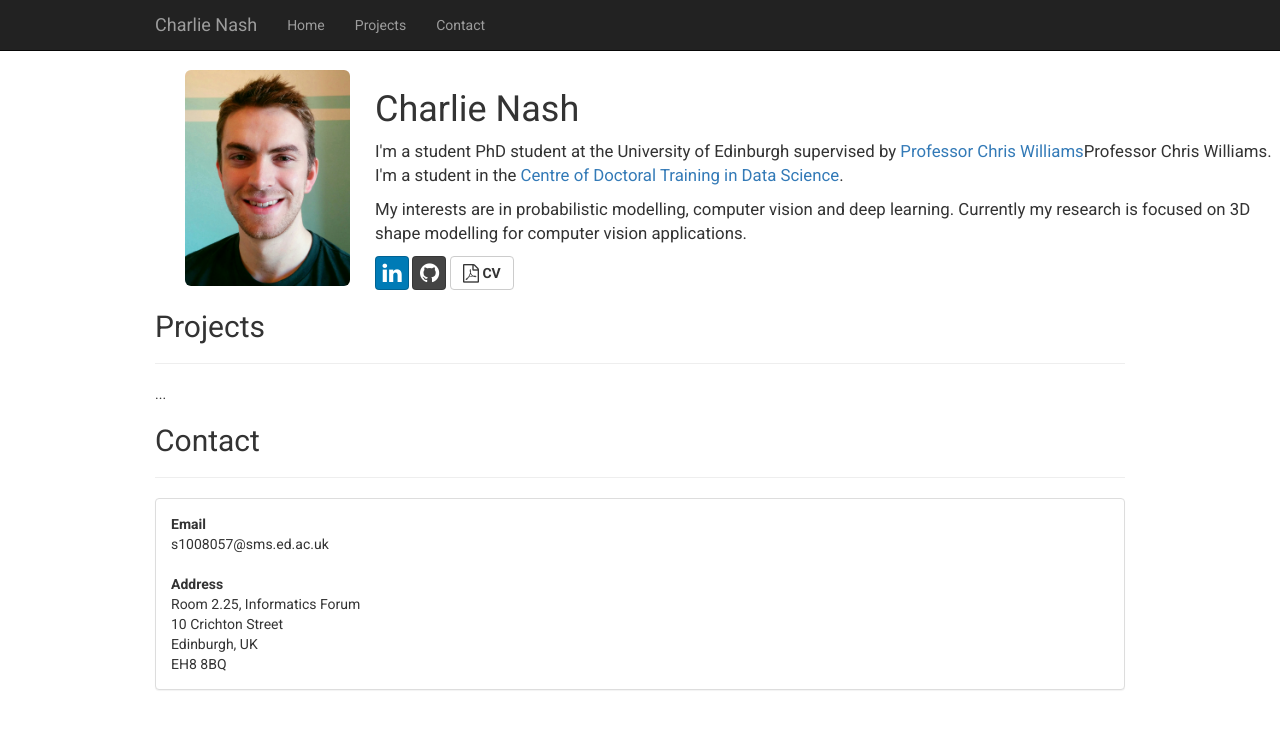
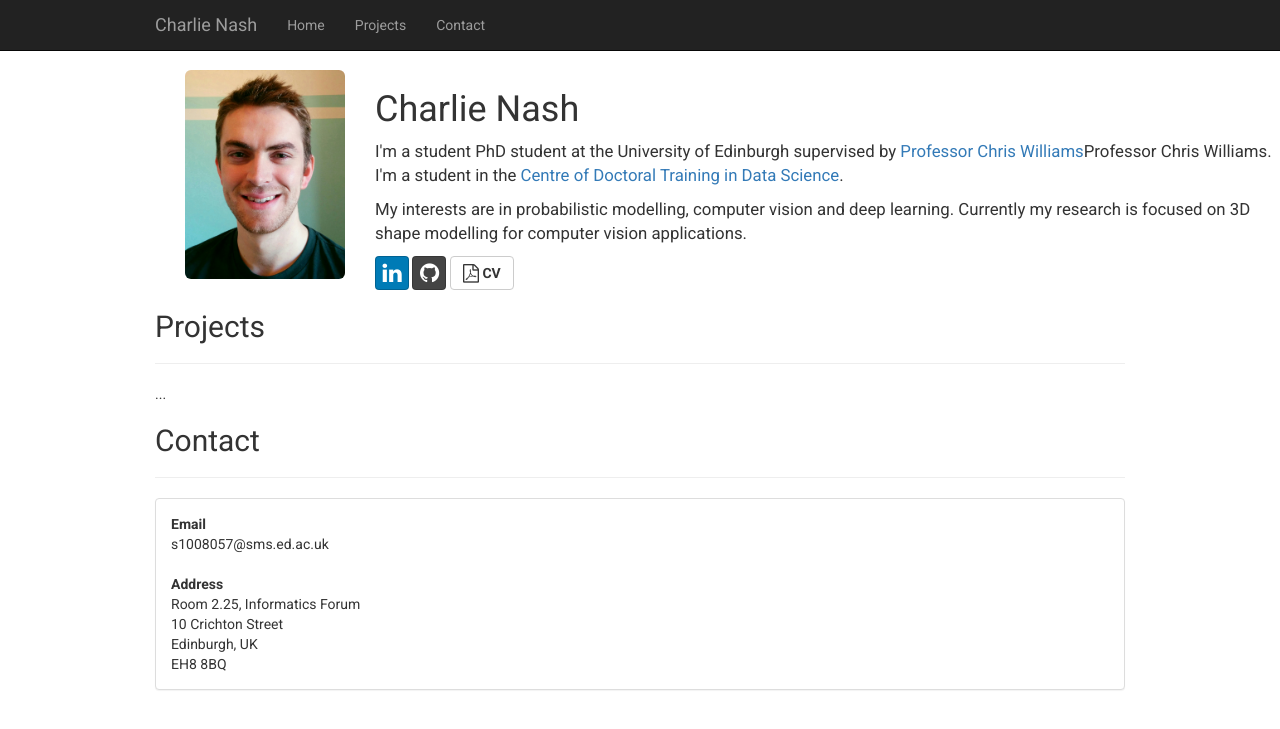
Before and after one commit to charlienash/charlienash.github.io, a Jekyll site: the page index.html, which Jekyll copies as it is, in a window 1280 px wide. Shown: the top 729 px of the page. Built offline with Jekyll 4.4.1, drawn with Linux system fonts in a browser that asks for light colours; nearby versions of some CDN libraries; library files that are not in the unit come from our copies.

Commit message:
Update index.html

```diff
--- a/index.html
+++ b/index.html
@@ -75,7 +75,7 @@
 					<div class="container">
 					  <div class="col-xs-2">
 					    <a href="#">
-					      <img class="media-object img-rounded" src="assets/img/Charlie_photo.jpg" width=165px>
+					      <img class="img-responsive img-rounded" src="assets/img/Charlie_photo.jpg">
 					    </a>
 					  </div>
 					  <div class="col-xs-10">
```
